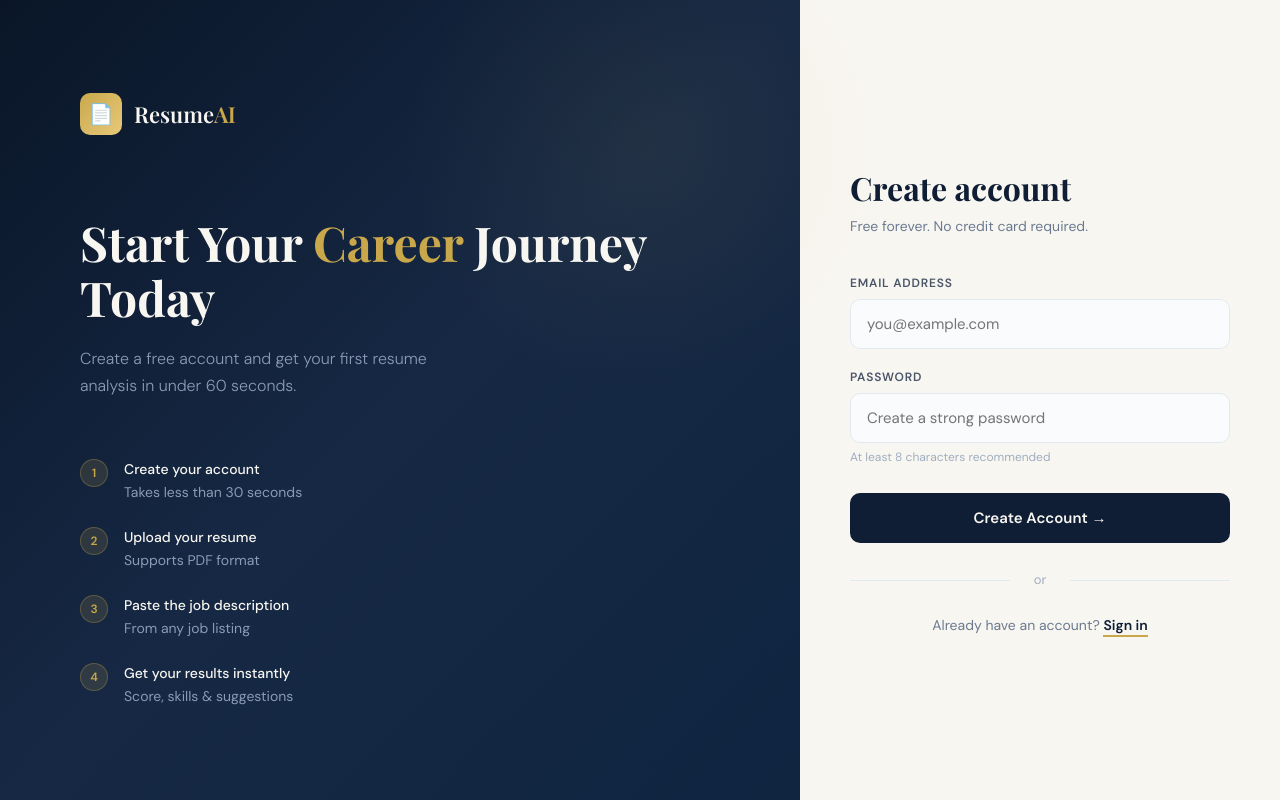
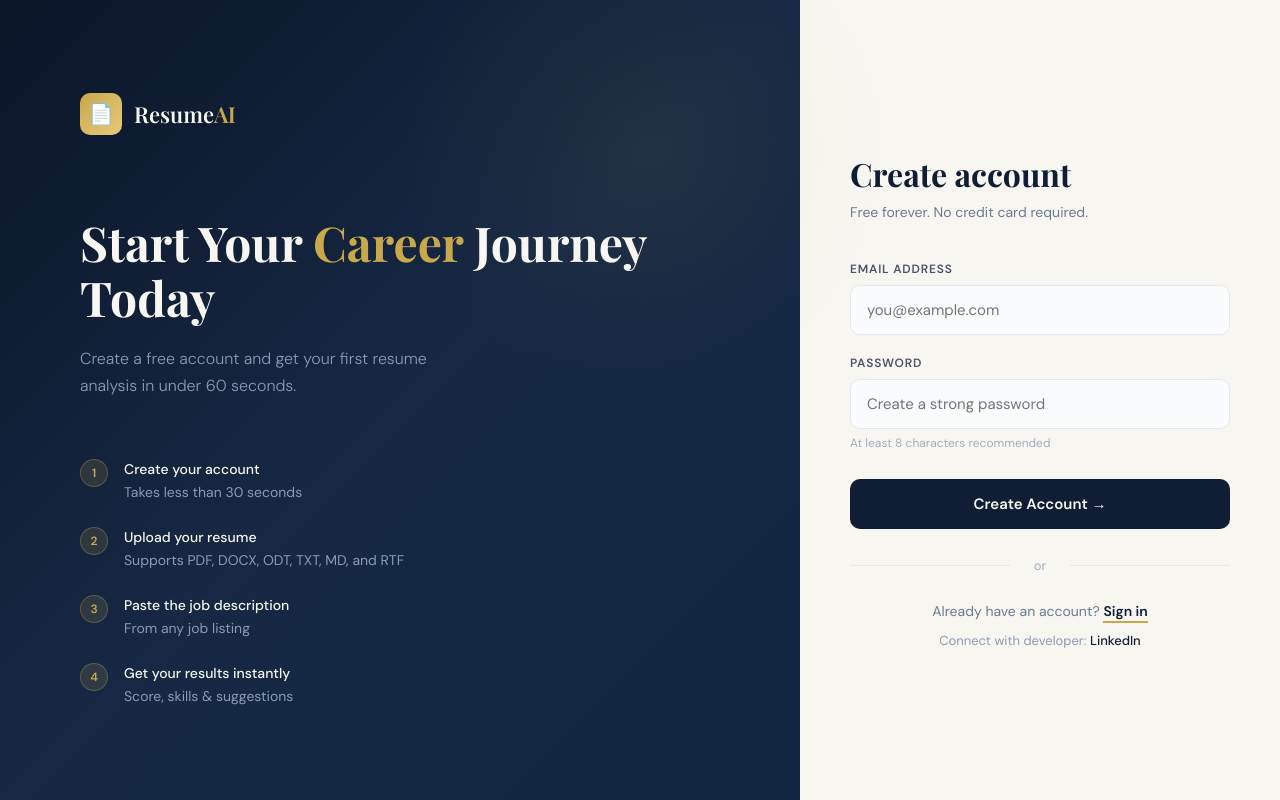
Before and after one commit to anandkundurthi/ai-resume-analyzer, a FastAPI app: page /register in a window 1280 px wide. Run offline with FastAPI, Linux system fonts and the light colour scheme.

Commit message:
Add LinkedIn profile links across app pages

```diff
--- a/app/templates/dashboard.html
+++ b/app/templates/dashboard.html
@@ -67,6 +67,7 @@
     <div class="nav-links">
         <a href="/upload" class="nav-link">Analyze</a>
         <a href="/dashboard" class="nav-link active">Dashboard</a>
+        <a href="https://www.linkedin.com/in/anandkundurthi" class="nav-link" target="_blank" rel="noopener noreferrer">LinkedIn</a>
         <a href="/logout" class="nav-logout">Sign Out</a>
     </div>
 </nav>
--- a/app/templates/index.html
+++ b/app/templates/index.html
@@ -56,6 +56,7 @@
     <div class="nav-links">
         <a href="/upload" class="nav-link active">Analyze</a>
         <a href="/dashboard" class="nav-link">Dashboard</a>
+        <a href="https://www.linkedin.com/in/anandkundurthi" class="nav-link" target="_blank" rel="noopener noreferrer">LinkedIn</a>
         <a href="/logout" class="nav-logout">Sign Out</a>
     </div>
 </nav>
--- a/app/templates/login.html
+++ b/app/templates/login.html
@@ -39,6 +39,9 @@
         .register-link { text-align: center; font-size: 14px; color: #6b7a90; }
         .register-link a { color: var(--navy); font-weight: 600; text-decoration: none; border-bottom: 2px solid var(--gold); padding-bottom: 1px; }
         .register-link a:hover { color: var(--gold); }
+        .profile-link { text-align: center; margin-top: 12px; font-size: 13px; color: #8a9bb5; }
+        .profile-link a { color: var(--navy); text-decoration: none; font-weight: 500; }
+        .profile-link a:hover { color: var(--gold); }
         @keyframes fadeUp { from { opacity: 0; transform: translateY(20px); } to { opacity: 1; transform: translateY(0); } }
         @media (max-width: 900px) { .left-panel { display: none; } .right-panel { width: 100%; } }
     </style>
@@ -69,6 +72,7 @@
         </form>
         <div class="divider">or</div>
         <div class="register-link">Don't have an account? <a href="/register">Create one free</a></div>
+        <div class="profile-link">Connect with developer: <a href="https://www.linkedin.com/in/anandkundurthi" target="_blank" rel="noopener noreferrer">LinkedIn</a></div>
     </div>
 </div>
 </body>
--- a/app/templates/register.html
+++ b/app/templates/register.html
@@ -42,6 +42,9 @@
         .login-link { text-align: center; font-size: 14px; color: #6b7a90; }
         .login-link a { color: var(--navy); font-weight: 600; text-decoration: none; border-bottom: 2px solid var(--gold); padding-bottom: 1px; }
         .login-link a:hover { color: var(--gold); }
+        .profile-link { text-align: center; margin-top: 12px; font-size: 13px; color: #8a9bb5; }
+        .profile-link a { color: var(--navy); text-decoration: none; font-weight: 500; }
+        .profile-link a:hover { color: var(--gold); }
         @keyframes fadeUp { from { opacity: 0; transform: translateY(20px); } to { opacity: 1; transform: translateY(0); } }
         @media (max-width: 900px) { .left-panel { display: none; } .right-panel { width: 100%; } }
     </style>
@@ -55,7 +58,7 @@
     </div>
     <div class="steps">
         <div class="step"><div class="step-num">1</div><div class="step-text"><strong>Create your account</strong>Takes less than 30 seconds</div></div>
-        <div class="step"><div class="step-num">2</div><div class="step-text"><strong>Upload your resume</strong>Supports PDF format</div></div>
+        <div class="step"><div class="step-num">2</div><div class="step-text"><strong>Upload your resume</strong>Supports PDF, DOCX, ODT, TXT, MD, and RTF</div></div>
         <div class="step"><div class="step-num">3</div><div class="step-text"><strong>Paste the job description</strong>From any job listing</div></div>
         <div class="step"><div class="step-num">4</div><div class="step-text"><strong>Get your results instantly</strong>Score, skills & suggestions</div></div>
     </div>
@@ -72,6 +75,7 @@
         </form>
         <div class="divider">or</div>
         <div class="login-link">Already have an account? <a href="/login">Sign in</a></div>
+        <div class="profile-link">Connect with developer: <a href="https://www.linkedin.com/in/anandkundurthi" target="_blank" rel="noopener noreferrer">LinkedIn</a></div>
     </div>
 </div>
 </body>
--- a/app/templates/result.html
+++ b/app/templates/result.html
@@ -88,6 +88,7 @@
     <div class="nav-links">
         <a href="/upload" class="nav-link">Analyze</a>
         <a href="/dashboard" class="nav-link">Dashboard</a>
+        <a href="https://www.linkedin.com/in/anandkundurthi" class="nav-link" target="_blank" rel="noopener noreferrer">LinkedIn</a>
         <a href="/logout" class="nav-logout">Sign Out</a>
     </div>
 </nav>
```
